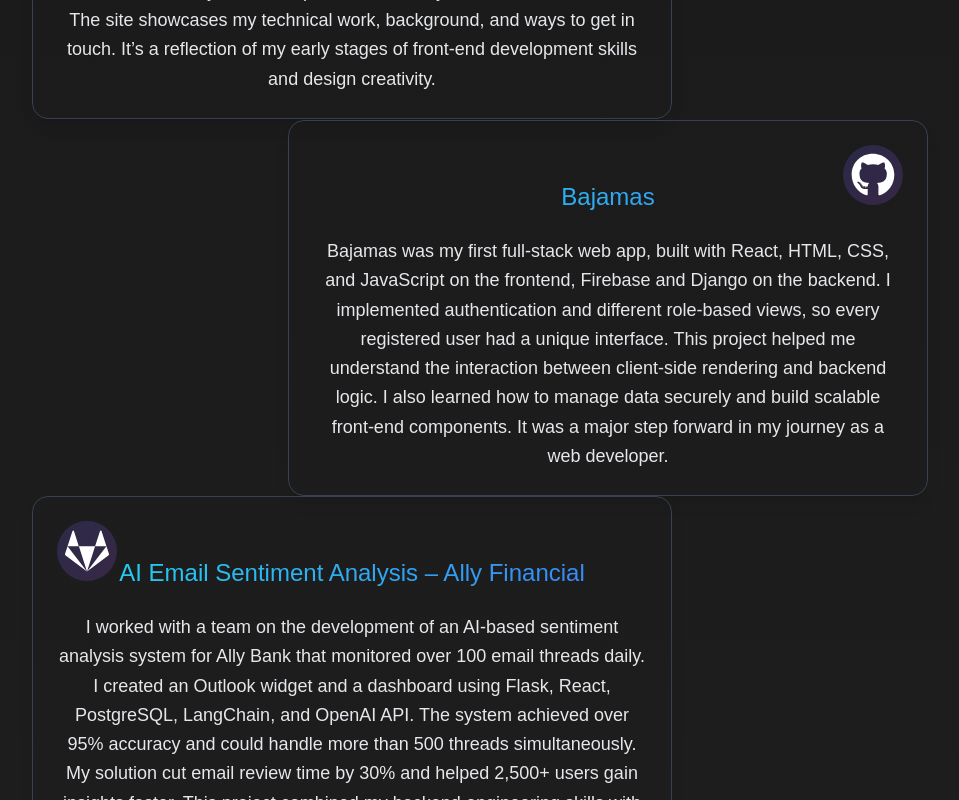
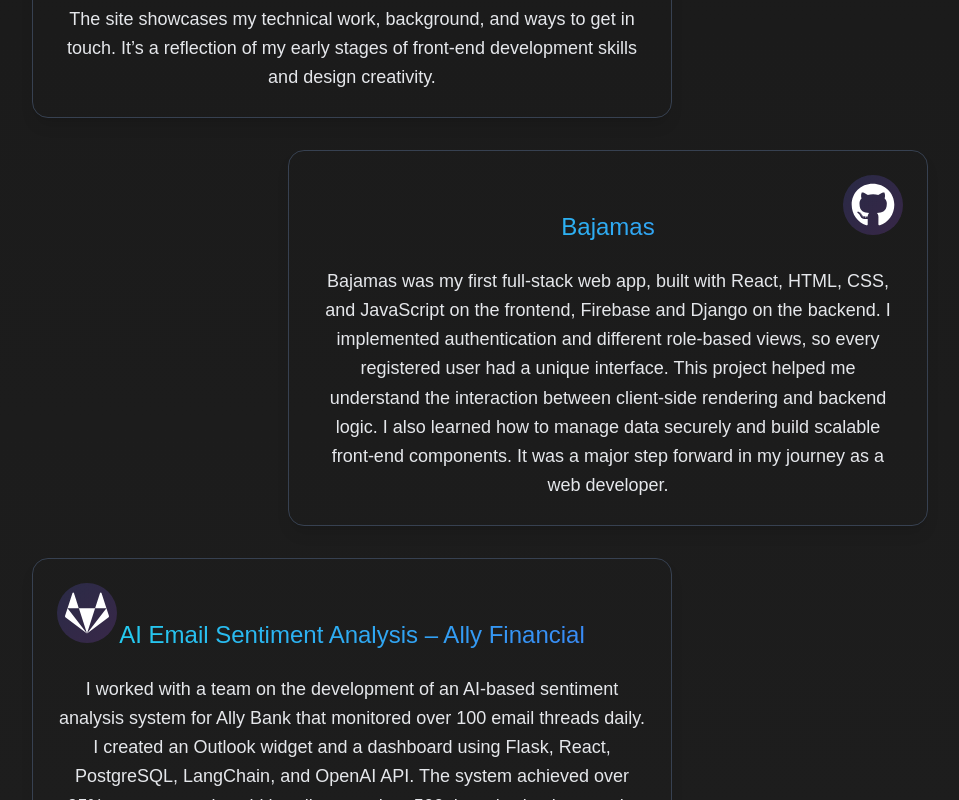
Before and after one commit to achen1076/profile, a React (Create React App) app: page / in a window 1280 px wide. Shown: the part 1960-2760 px from the top of the page, without its empty margins (160-1119 px from the left). Built offline with nearby package versions, Linux system fonts and the light colour scheme.

Commit message:
spacing and animation fix

```diff
--- a/src/components/organisms/ProjectCards.tsx
+++ b/src/components/organisms/ProjectCards.tsx
@@ -45,7 +45,7 @@ const ProjectCards = forwardRef<HTMLDivElement, ProjectCardProps>(
       "flex flex-row items-center justify-center w-full min-h-fit";
 
     const containerStyle = {
-      height: `calc(40 * var(--vh))`,
+      height: `calc(33 * var(--vh))`,
     };
 
     const variantMap = {
@@ -57,7 +57,7 @@ const ProjectCards = forwardRef<HTMLDivElement, ProjectCardProps>(
     return (
       <div
         className={cn(globalStyle, className)}
-        style={containerStyle}
+        // style={containerStyle}
         ref={ref}
         {...props}
       >
--- a/src/components/parts/Timeline.tsx
+++ b/src/components/parts/Timeline.tsx
@@ -77,7 +77,7 @@ const Timeline: React.FC<TimelineProps> = ({ className }) => {
         </Label>
         <div className="absolute -bottom-2 left-1/2 transform -translate-x-1/2 w-32 h-1 bg-gradient-to-r from-indigo-500 via-purple-500 to-pink-500 rounded-full"></div>
       </div>
-      <div>
+      <div className="space-y-8">
         <ProjectCards
           variant={aboveWidthThreshold ? "left" : "center"}
           color="bg-red-500"
--- a/src/hooks/useScrollAnimation.tsx
+++ b/src/hooks/useScrollAnimation.tsx
@@ -16,7 +16,7 @@ export function useScrollAnimation(options = {}) {
       },
       {
         root: null,
-        threshold: 0.1,
+        threshold: 0.5,
         rootMargin: "0px",
         ...options,
       }
```
